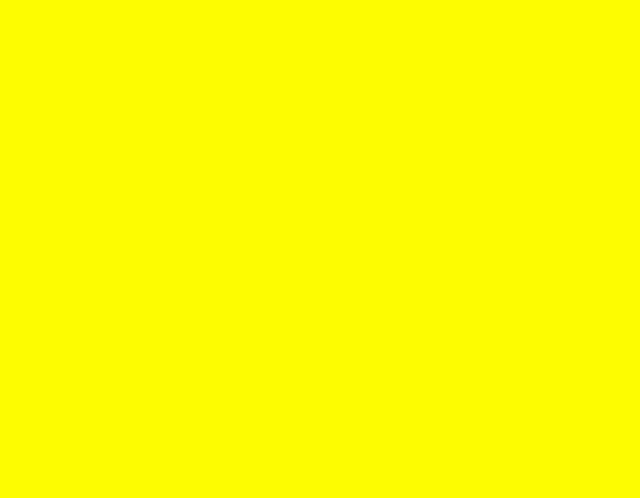
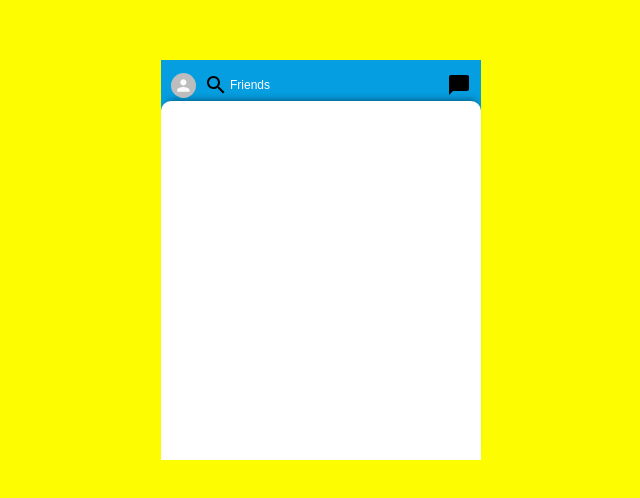
Before and after one commit to sudeepbhandari6545/snapchat-clone, a React (Create React App) app: page /chats in a window 1280 px wide. Shown: the part 140-638 px from the top of the page, without its empty margins (329-969 px from the left). Built offline with nearby package versions, Linux system fonts and the light colour scheme; the HTML template or start-up script is replaced by a standard one.

Commit message:
snapchat

```diff
--- a/src/Chats.css
+++ b/src/Chats.css
@@ -0,0 +1,56 @@
+.chats {
+  position: relative;
+  height: 400px;
+  width: 300px;
+}
+
+.chats_header {
+  display: flex;
+  justify-content: space-between;
+  align-items: center;
+  padding-left: 10px;
+  padding-right: 10px;
+  background-color: #059ee0;
+  height: 50px;
+  width: 100%;
+}
+.chats_search > input {
+  outline: none;
+  background-color: transparent;
+  border: none;
+  font-size: 12px;
+  flex: 1;
+  color: white;
+}
+.chats_search > input::placeholder {
+  color: white;
+  opacity: 1;
+  text-transform: capitalize;
+}
+.chats_avatar {
+  height: 25px !important;
+  width: 25px !important;
+}
+.chats_search {
+  display: flex;
+  align-items: center;
+  flex: 1;
+  padding-left: 8px;
+}
+.chat_post {
+  box-shadow: 1px -7px 7px -6px rgba(0, 0, 0, 0.44);
+  height: 359px;
+  width: 320px;
+  margin-top: -9px;
+  border-top-left-radius: 10px;
+  border-top-right-radius: 10px;
+  background-color: white;
+  overflow: scroll;
+}
+.chat_post::-webkit-scrollbar {
+  display: none;
+}
+.chat_post {
+  -ms-overflow-style: none;
+  scrollbar-width: none;
+}
--- a/src/Chats.js
+++ b/src/Chats.js
@@ -1,8 +1,24 @@
 import React from 'react'
+//icons
+import { Avatar } from '@material-ui/core'
+import SearchIcon from '@material-ui/icons/Search'
+import ChatBubbleIcon from '@material-ui/icons/ChatBubble'
 import './Chats.css'
 
 function Chats() {
-  return <div className="chats"></div>
+  return (
+    <div className="chats">
+      <div className="chats_header">
+        <Avatar className="chats_avatar" />
+        <div className="chats_search">
+          <SearchIcon />
+          <input type="text" placeholder="friends" />
+        </div>
+        <ChatBubbleIcon className="chat_bubbleicon" />
+      </div>
+      <div className="chat_post"></div>
+    </div>
+  )
 }
 
 export default Chats
```
